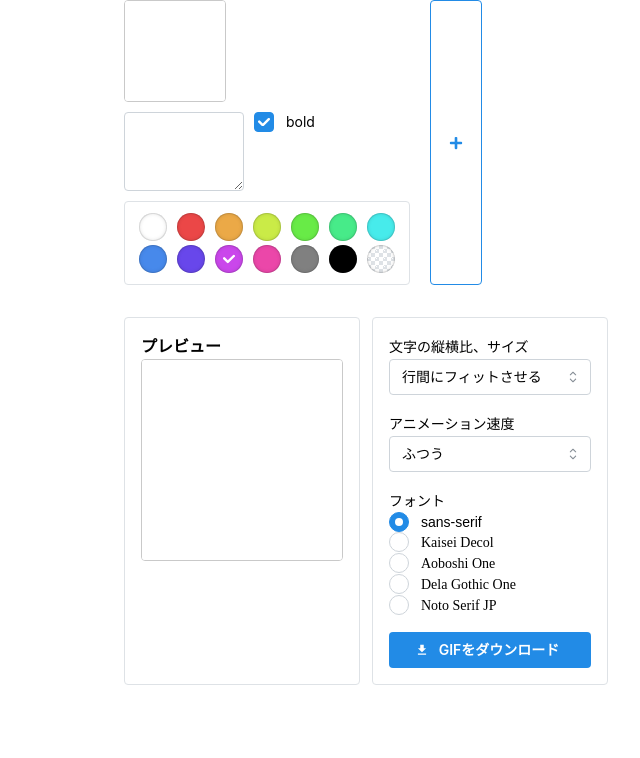
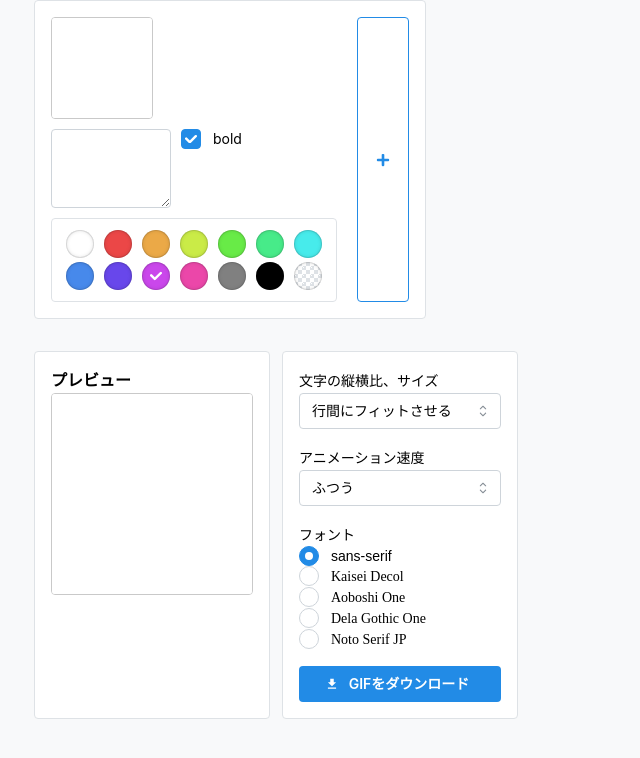
Before and after one commit to pandanoir/anime-emoji-generator, a React (Vite) app: page / in a window 1280 px wide. Shown: the top 758 px of the page, without its empty margins (52-692 px from the left). Built offline with nearby package versions, Linux system fonts and the light colour scheme; a web font is replaced by a local one.

Commit message:
feat: bodyにbgを設定

```diff
--- a/src/App.tsx
+++ b/src/App.tsx
@@ -8,6 +8,7 @@ import {
   Container,
   Flex,
   NativeSelect,
+  Paper,
   Radio,
   SimpleGrid,
   Stack,
@@ -48,9 +49,10 @@ export function App() {
   const [duration, setDuration] = useState(500);
 
   return (
-    <Container>
+    <Container size="lg">
       <Stack gap={32} align="start">
-        <Flex gap="lg" rowGap={32} align="stretch" wrap="wrap" bg="white">
+        <Card withBorder p="md">
+          <Flex gap="lg" rowGap={32} align="stretch" wrap="wrap">
             {animationFrames.map((frame, i) => (
               <Stack gap="xs" key={frame.id}>
                 <Flex>
@@ -227,6 +229,7 @@ export function App() {
               </Button>
             </div>
           </Flex>
+        </Card>
 
         <Flex gap="sm" align="stretch">
           <Card withBorder>
--- /dev/null
+++ b/src/global.css
@@ -0,0 +1,5 @@
+:root {
+  &[data-mantine-color-scheme='light'] {
+    --mantine-color-body: var(--mantine-color-gray-0);
+  }
+}
--- a/src/main.tsx
+++ b/src/main.tsx
@@ -4,6 +4,7 @@ import { App } from './App';
 import { Button, createTheme, MantineProvider } from '@mantine/core';
 import '@mantine/core/styles.css';
 import '@mantine/notifications/styles.css';
+import './global.css';
 import buttonClasses from './Button.module.css';
 import { Notifications } from '@mantine/notifications';
 
```
Lines whose indentation alone changed are shown as unchanged.
